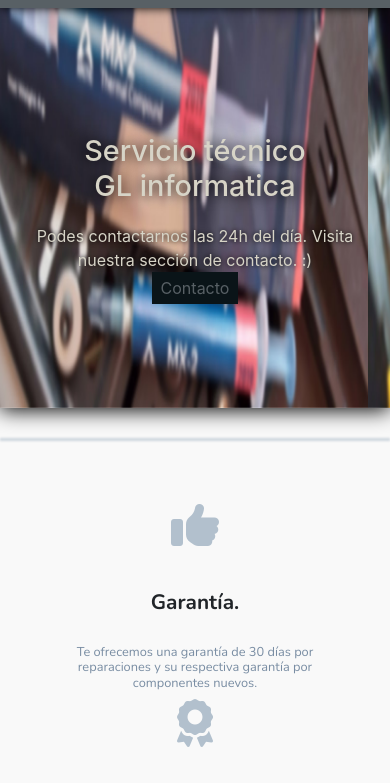
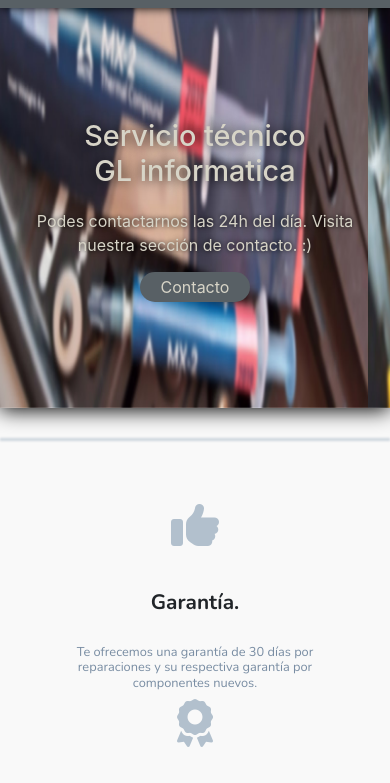
Before and after one commit to LucasMedina-dev/glinformatica, a website: page index.html in a window 390 px wide. Shown: the part 61-844 px from the top of the page. Drawn offline with nearby package versions, Linux system fonts and the light colour scheme.

Commit message:
Correcciones
Modificaciones en adaptacion a mobile en nav y titulo
Correccion de boton contacto de presentacion

```diff
--- a/index.html
+++ b/index.html
@@ -27,11 +27,12 @@
 			<div class="informacion">
 				<h1 class="informacion-titulo">Servicio técnico <br>GL informatica</h1>
 				<p class="informacion-parrafo">Podes contactarnos las 24h del día. Visita nuestra sección de contacto.  :)</p>
-				<a class="informacion-link" href="pages/contacto.html">
-					<button class="informacion-link_boton">
+				<button class="informacion-link">
+					<a class="informacion-link_boton" href="pages/contacto.html">
 						<p class="informacion-link_contacto">Contacto</p>
-					</button>
-				</a>
+					</a>
+				</button>
+
 			</div>
 			<div id="slide" class="carousel slide" data-ride="carousel">
 				<div class="carousel-inner h-100">
--- a/scss/_header.scss
+++ b/scss/_header.scss
@@ -16,6 +16,8 @@ header{
 	align-self:flex-end;
 	@media all and (max-width:1024px){
 		margin:auto;
+		text-align:center;
+		width:100%;
 	}
 	.inicio-titulo{
 		text-decoration: none;
--- a/scss/_section.scss
+++ b/scss/_section.scss
@@ -15,7 +15,7 @@ section{
 	padding-left:8rem;
 	flex-direction:column;
 	z-index:100;
-	@media all and (max-width:768px){
+	@media all and (max-width:1024px){
 		padding-left: inherit;
 	}
 	.informacion-titulo{
@@ -24,7 +24,7 @@ section{
 		text-shadow: 0 0 14px black;
 		margin-bottom:0;
 		color: $gris-marron;
-		@media all and (max-width: 768px){
+		@media all and (max-width: 1024px){
 			margin:20px auto;
 			text-align:center;
 		}
@@ -35,30 +35,28 @@ section{
 		font-size: 1rem;
 		color:$gris-marron;
 		text-shadow: 0 0 5px black;
-		@media all and (max-width: 768px){
+		@media all and (max-width: 1024px){
 			margin:0 auto;
 			text-align:center;
 		}
 	}
 	.informacion-link{
-		text-decoration:none;
-		width:120px;
-		height:30px;
-		margin-top:20px;
-		@media all and (max-width: 768px){
-			margin:0 auto;
+		width:110px;
+		height: 30px;
+		background-color:$gris-oscuro;
+		padding:0;
+		border: none;
+		border-radius: 30px;
+		@media all and (max-width: 1024px){
+			margin:15px auto;
 			text-align:center;
 		}
 		.informacion-link_boton{
 
-			background-color:rgb(10,20,24);
-			text-align: center;
-			text-decoration:none;
-			border:solid rgba(0, 0, 0, 0);
 		}
 		.informacion-link_contacto{
-			margin-bottom:0;
-			color: $gris-oscuro;
+			margin: auto 0;
+			color:$gris-marron;
 			&:hover{
 				color: $gris-marron;
 			}
```
Also changed, not shown: css/estilo.css.
